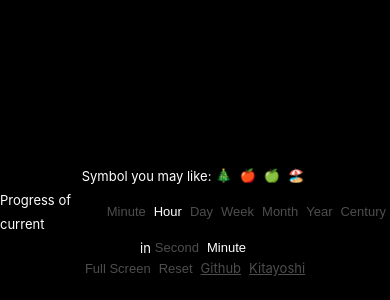
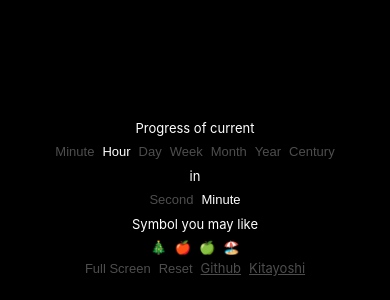
Before and after one commit to kitayoshi/mac-progress, a Next.js app: page / in a window 390 px wide. Shown: the part 544-844 px from the top of the page. Built offline with nearby package versions, Linux system fonts and the light colour scheme.

Commit message:
fix: mobile support

```diff
--- a/components/Input/Input.module.css
+++ b/components/Input/Input.module.css
@@ -2,9 +2,9 @@
   background: none;
   border: none;
   color: inherit;
-  font-size: 20px;
+  font-size: 16px;
   text-align: center;
-  width: 50vw;
+  width: 300px;
 }
 
 .root:focus {
--- a/components/Setting/Setting.module.css
+++ b/components/Setting/Setting.module.css
@@ -17,6 +17,17 @@
   align-items: center;
   display: flex;
   line-height: 24px;
+}
+
+@media (max-width: 600px) {
+  .list {
+    flex-direction: column;
+  }
+}
+
+.innerList {
+  align-items: center;
+  display: flex;
 }
 
 .item {
--- a/components/Setting/Setting.tsx
+++ b/components/Setting/Setting.tsx
@@ -51,25 +51,9 @@ function Setting(props: SettingProps) {
         setHover(false)
       }}
     >
-      {showSymbolPreset && (
-        <div className={styles.list}>
-          <div className={styles.hint}>Symbol you may like:</div>
-          {['🎄', '🍎', '🍏', '🏖️'].map((s) => (
-            <button
-              key={s}
-              className={cx(styles.item, styles.itemActive)}
-              onClick={() => {
-                onSelectSymbol(s)
-              }}
-            >
-              {s}
-            </button>
-          ))}
-        </div>
-      )}
-
       <div className={styles.list}>
         <div className={styles.hint}>Progress of current</div>
+        <div className={styles.innerList}>
           {rangeList.map((r) => (
             <button
               key={r}
@@ -84,9 +68,11 @@ function Setting(props: SettingProps) {
             </button>
           ))}
         </div>
+      </div>
 
       <div className={styles.list}>
         <div className={styles.hint}>in</div>
+        <div className={styles.innerList}>
           {getRangeUnitList(range).map((u) => (
             <button
               key={u}
@@ -99,6 +85,26 @@ function Setting(props: SettingProps) {
             </button>
           ))}
         </div>
+      </div>
+
+      {showSymbolPreset && (
+        <div className={styles.list}>
+          <div className={styles.hint}>Symbol you may like</div>
+          <div className={styles.innerList}>
+            {['🎄', '🍎', '🍏', '🏖️'].map((s) => (
+              <button
+                key={s}
+                className={cx(styles.item, styles.itemActive)}
+                onClick={() => {
+                  onSelectSymbol(s)
+                }}
+              >
+                {s}
+              </button>
+            ))}
+          </div>
+        </div>
+      )}
 
       <div>
         <button className={styles.item} onClick={toggleFullScreen}>
```
Lines whose indentation alone changed are shown as unchanged.
